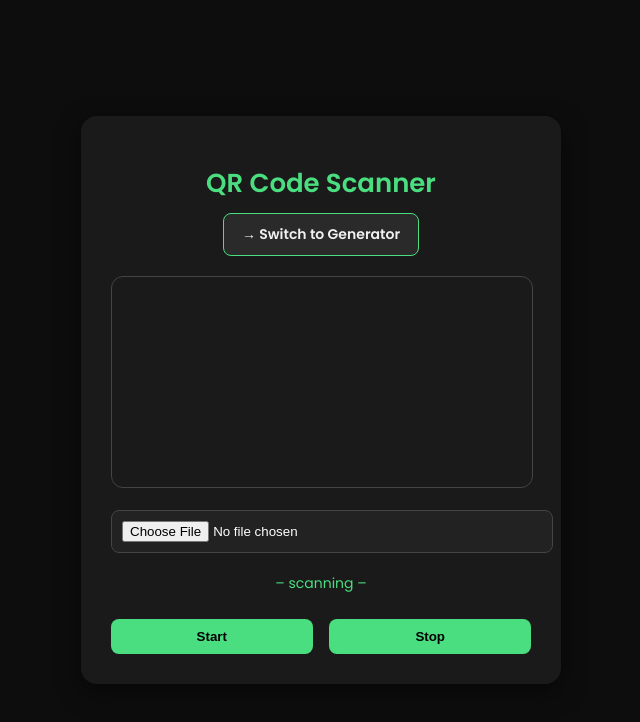
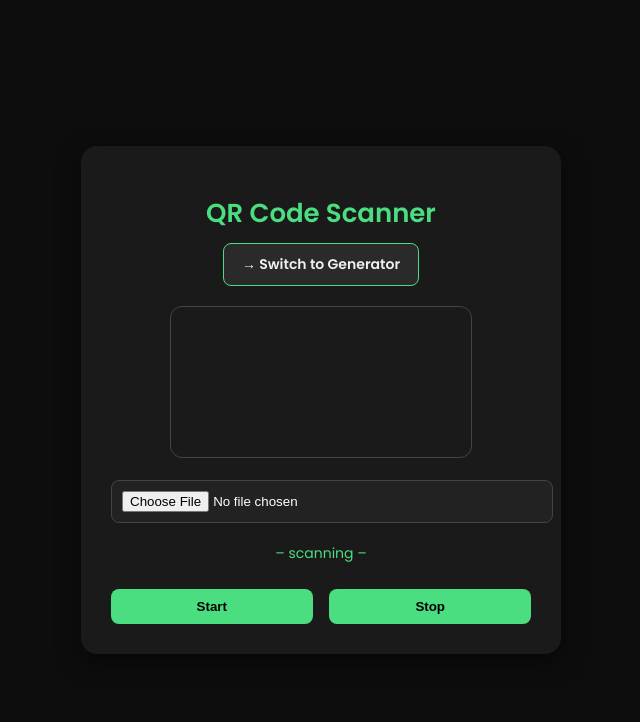
Before and after one commit to S4binPoudel/qr-scanner-generator, a plain HTML site: page index.html in a window 1280 px wide. Shown: the whole page, without its empty margins (319-959 px from the left). Drawn offline with nearby package versions, Linux system fonts and the light colour scheme.

Commit message:
Update index.html

```diff
--- a/index.html
+++ b/index.html
@@ -55,7 +55,8 @@
     }
 
     video {
-      width: 100%;
+      max-width: 320px;
+      max-height: 240px;
       border-radius: 12px;
       border: 1px solid #444;
     }
```
